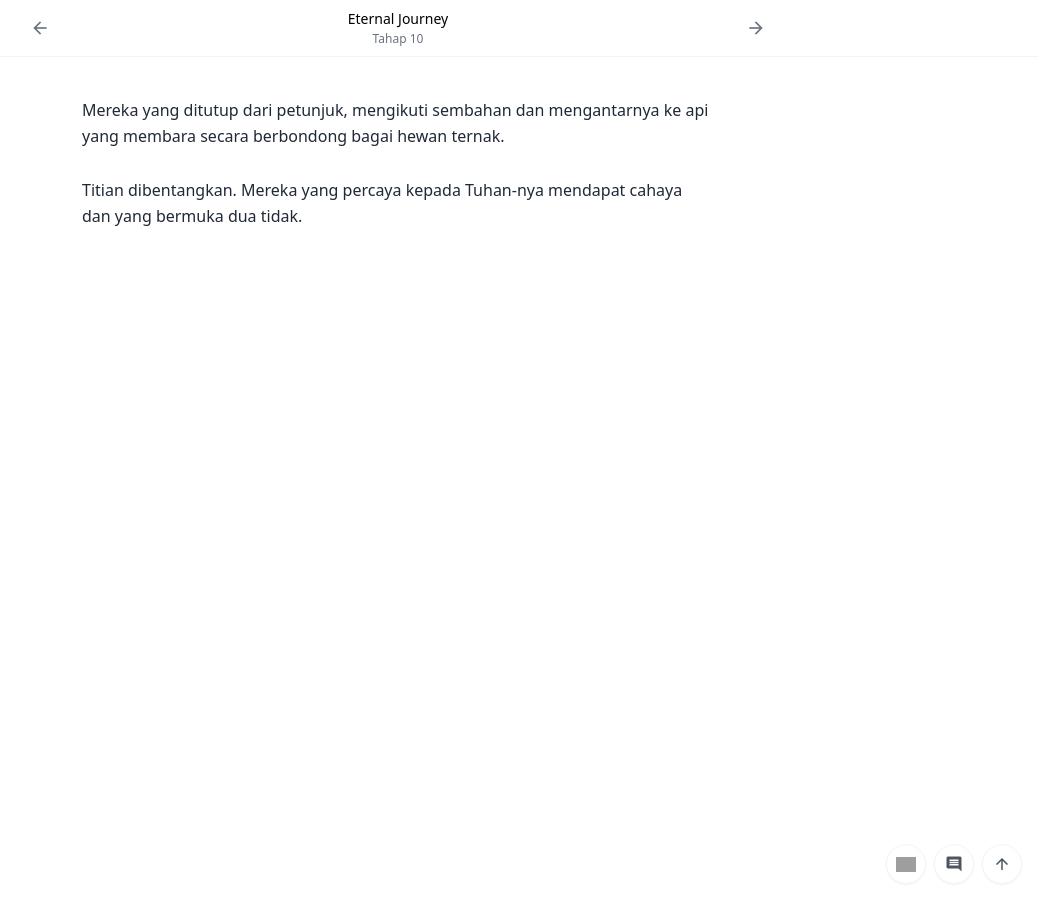
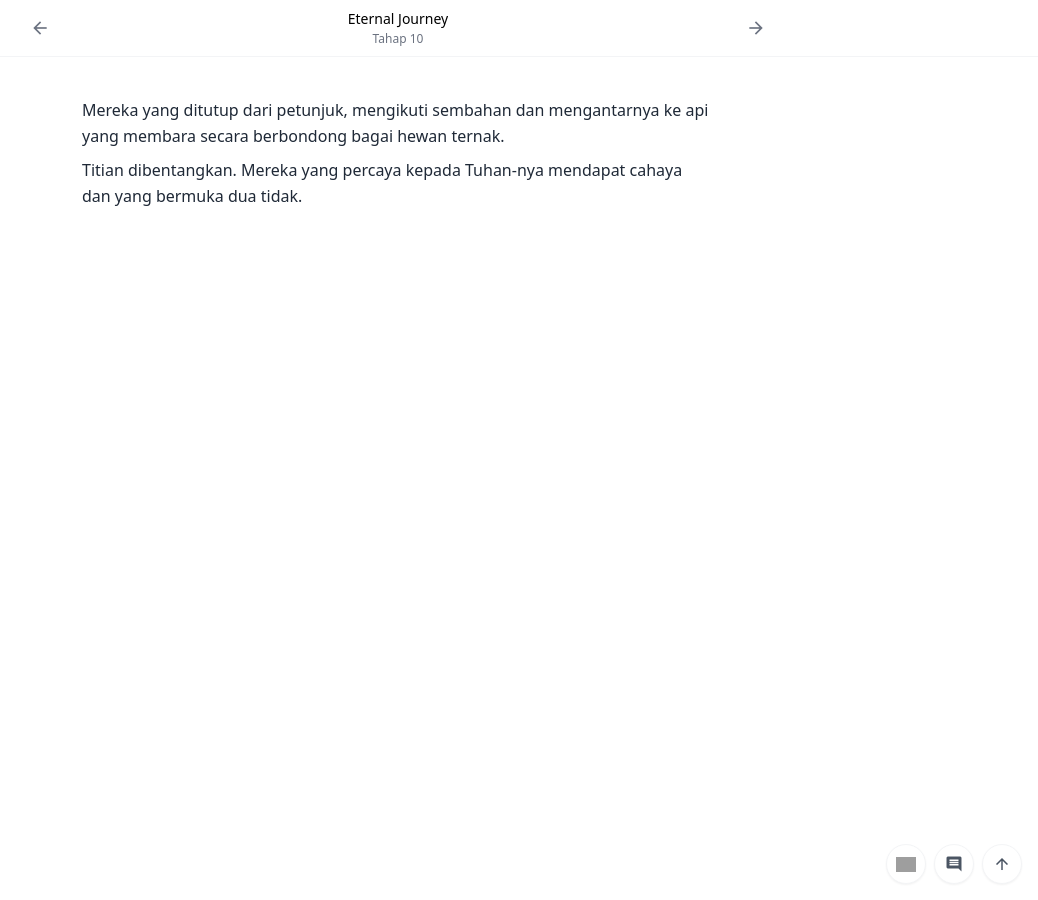
Before and after one commit to mnafisalmukhdi1/story, a Jekyll site: the page built from eternal-journey/10.md, in a window 1280 px wide. Shown: the whole page, without its empty margins (242-1280 px from the left). Built offline with Jekyll 4.4.1, drawn with Linux system fonts in a browser that asks for light colours; nearby versions of some CDN libraries; comment, search, counter and statistics services are not loaded; grey boxes are pictures that could not be loaded.

Commit message:
Reduce paragraph spacing in chapter layout and CSS
- _layouts/chapter.html: Change article space-y from 7 to 2 for tighter vertical rhythm
- assets/css/styles.css: Set p margin-bottom to 0 and adjacent sibling margin-top to 0.5rem for consistent compact spacing

```diff
--- a/_layouts/chapter.html
+++ b/_layouts/chapter.html
@@ -32,7 +32,7 @@ comments: true
   </div>
 </header>
 <main id="top">
-<article x-show="!open" class="chapter-content mx-auto max-w-2xl space-y-7 px-5 py-10 leading-relaxed text-gray-800 dark:text-slate-200">
+<article x-show="!open" class="chapter-content mx-auto max-w-2xl space-y-2 px-5 py-10 leading-relaxed text-gray-800 dark:text-slate-200">
     {{ content }}
 </article>
 <section x-show="open">
--- a/assets/css/styles.css
+++ b/assets/css/styles.css
@@ -29,7 +29,7 @@ body {
 .chapter-content p + *,
 .chapter-content blockquote + p,
 .chapter-content p + blockquote {
-    margin-top: 1.75rem;
+    margin-top: 0.5rem;
 }
 
 /* Scrollbar tipis & minimalis */
```
